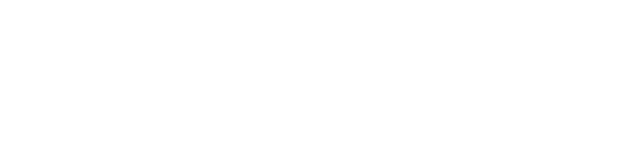
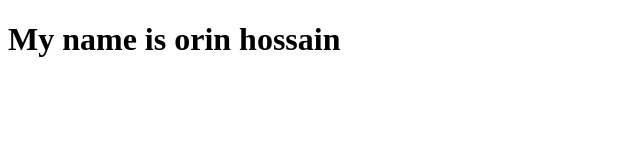
Before and after one commit to fahimmuntasirorin/developerportfolio, a plain HTML site: page index.html in a window 1280 px wide. Shown: the whole page, without its empty margins (0-640 px from the left). Drawn offline with Linux system fonts and the light colour scheme.

Commit message:
Update index.html

```diff
--- a/index.html
+++ b/index.html
@@ -9,5 +9,8 @@
 </head>
 <body>
 
+    <header>
+        <h1>My name is orin hossain </h1>
+    </header>
 </body>
 </html>
```
